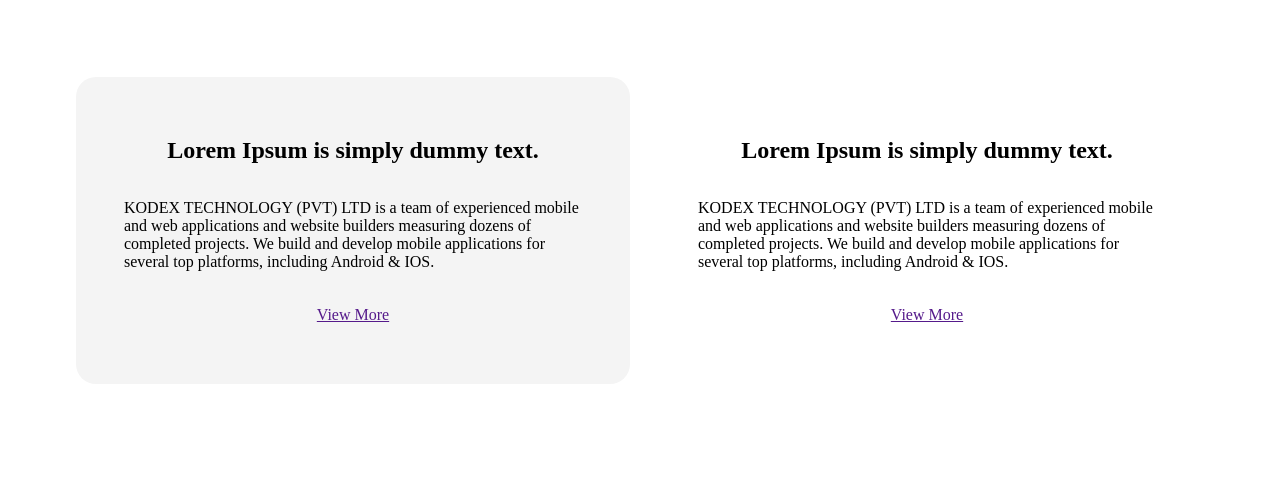
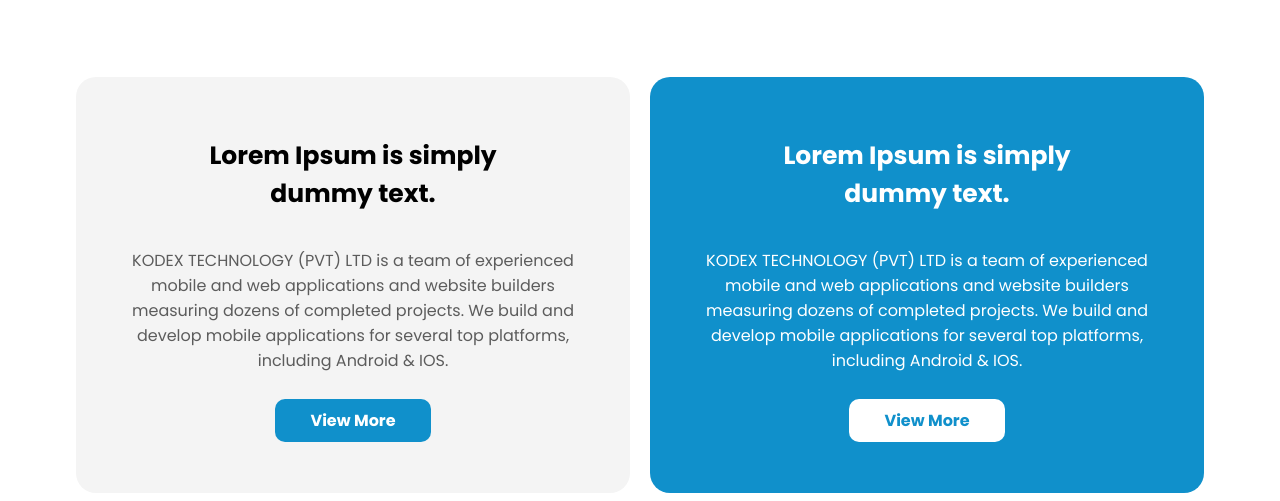
Before and after one commit to lucashonorio1/AgencyWeb, a plain HTML site: page index.html in a window 1280 px wide. Shown: the part 2692-3193 px from the top of the page. Drawn offline with Linux system fonts and the light colour scheme.

Commit message:
style: stilization section benefits in style.css

```diff
--- a/index.html
+++ b/index.html
@@ -116,11 +116,12 @@
 
     </section>
 
-     <section class="section-details">
+    <section class="section-details">
 
         <div class="details-presentation">
             <h2>Lorem Ipsum is simply dummy text of the printing.</h2>
-            <p>Lorem Ipsum is simply dummy text of the printing and typesetting industry. Lorem Ipsum has been the industry's</p>
+            <p>Lorem Ipsum is simply dummy text of the printing and typesetting industry. Lorem Ipsum has been the
+                industry's</p>
         </div>
 
         <div class="service-description">
@@ -133,7 +134,9 @@
                     </div>
                 </div>
                 <h3><span>Lorem Ipsum</span> is simply dummy text of the printing. </h3>
-                <p>KODEX TECHNOLOGY (PVT) LTD is a team of experienced mobile and web applications and website builders measuring dozens of completed projects. We build and develop mobile applications for several top platforms, including Android  & IOS. </p>
+                <p>KODEX TECHNOLOGY (PVT) LTD is a team of experienced mobile and web applications and website builders
+                    measuring dozens of completed projects. We build and develop mobile applications for several top
+                    platforms, including Android & IOS. </p>
             </div>
 
             <div>
@@ -154,7 +157,9 @@
                     </div>
                 </div>
                 <h3><span>Lorem Ipsum</span> is simply dummy text of the printing. </h3>
-                <p>KODEX TECHNOLOGY (PVT) LTD is a team of experienced mobile and web applications and website builders measuring dozens of completed projects. We build and develop mobile applications for several top platforms, including Android  & IOS. </p>
+                <p>KODEX TECHNOLOGY (PVT) LTD is a team of experienced mobile and web applications and website builders
+                    measuring dozens of completed projects. We build and develop mobile applications for several top
+                    platforms, including Android & IOS. </p>
             </div>
 
 
@@ -170,7 +175,9 @@
                     </div>
                 </div>
                 <h3><span>Lorem Ipsum</span> is simply dummy text of the printing. </h3>
-                <p>KODEX TECHNOLOGY (PVT) LTD is a team of experienced mobile and web applications and website builders measuring dozens of completed projects. We build and develop mobile applications for several top platforms, including Android  & IOS. </p>
+                <p>KODEX TECHNOLOGY (PVT) LTD is a team of experienced mobile and web applications and website builders
+                    measuring dozens of completed projects. We build and develop mobile applications for several top
+                    platforms, including Android & IOS. </p>
             </div>
 
             <div>
@@ -185,28 +192,27 @@
     <section class="section-benefit">
 
         <div class="card-benefit card-benefit-secondary">
-
             <h2>Lorem Ipsum is simply dummy text.</h2>
-            <p>KODEX TECHNOLOGY (PVT) LTD is a team of experienced mobile and web applications and website builders measuring dozens of completed projects. We build and develop mobile applications for several top platforms, including Android  & IOS. </p>
+            <p>KODEX TECHNOLOGY (PVT) LTD is a team of experienced mobile and web applications and website builders
+                measuring dozens of completed projects. We build and develop mobile applications for several top
+                platforms, including Android & IOS. </p>
             <nav>
                 <a href="" class="btn-benefit">View More</a>
             </nav>
         </div>
-
-
-        <div class="card-benefit">
-
+        <div class="card-benefit card-benefit-primary">
             <h2>Lorem Ipsum is simply dummy text.</h2>
-            <p>KODEX TECHNOLOGY (PVT) LTD is a team of experienced mobile and web applications and website builders measuring dozens of completed projects. We build and develop mobile applications for several top platforms, including Android  & IOS. </p>
+            <p>KODEX TECHNOLOGY (PVT) LTD is a team of experienced mobile and web applications and website builders
+                measuring dozens of completed projects. We build and develop mobile applications for several top
+                platforms, including Android & IOS. </p>
             <nav>
-                <a href="" class="btn-benefit">View More</a>
+                <a href="" class="btn-benefit-secondary">View More</a>
             </nav>
-
         </div>
 
     </section>
 
-     <!-- ------------ Section Company ------------ -->
+    <!-- ------------ Section Company ------------ -->
 
     <section class="section-company">
 
@@ -228,8 +234,8 @@
         <h2>Lorem Ipsum is simply dummy text of the printing.</h2>
 
         <form>
-        <input type="text" placeholder="Enter your email">
-        <button type="submit">Subscribe</button>
+            <input type="text" placeholder="Enter your email">
+            <button type="submit">Subscribe</button>
 
     </section>
 
--- a/src/styles/style.css
+++ b/src/styles/style.css
@@ -217,9 +217,10 @@
 
 .section-benefit{
     display: flex;
+    justify-content: center;
     gap: 20px;
-    justify-content: center;
 }
+
 .card-benefit{
     display: flex;
     flex-direction: column;
@@ -231,12 +232,53 @@
 
 .card-benefit p{
     width: 458px;
-
 }
 
 .card-benefit-secondary{
-    background-color: #f4f4f4
+    background-color: #f4f4f4;
+}
 
+.card-benefit h2{
+    font-family: var(--font-family-primary);
+    font-size: var(--font-size-h3);
+    width: 365px;
+    text-align: center;
+}
+
+.card-benefit p{
+    font-family: var(--font-family-primary);
+    color: var(--color-gray);
+    text-align: center;
+    width: 458px;
+}
+
+.btn-benefit{
+    padding: 10px 35px;
+    border-radius: 10px;
+    background-color: var(--color-blue);
+    color: var(--color-white);
+    text-decoration: none;
+    font-family: var(--font-family-primary);
+    font-weight: var(--font-weight-button);
+}
+
+.card-benefit-primary{
+    background-color: var(--color-blue);
+    color: var(--color-white);
+}
+
+.card-benefit-primary p{
+    color: var(--color-white);
+}
+
+.btn-benefit-secondary{
+    background-color: var(--color-white);
+    padding: 10px 35px;
+    border-radius: 10px;
+    color: var(--color-blue);
+    text-decoration: none;
+    font-weight: var(--font-weight-button);
+    font-family: var(--font-family-primary);
 }
 
 .section-company{
```
